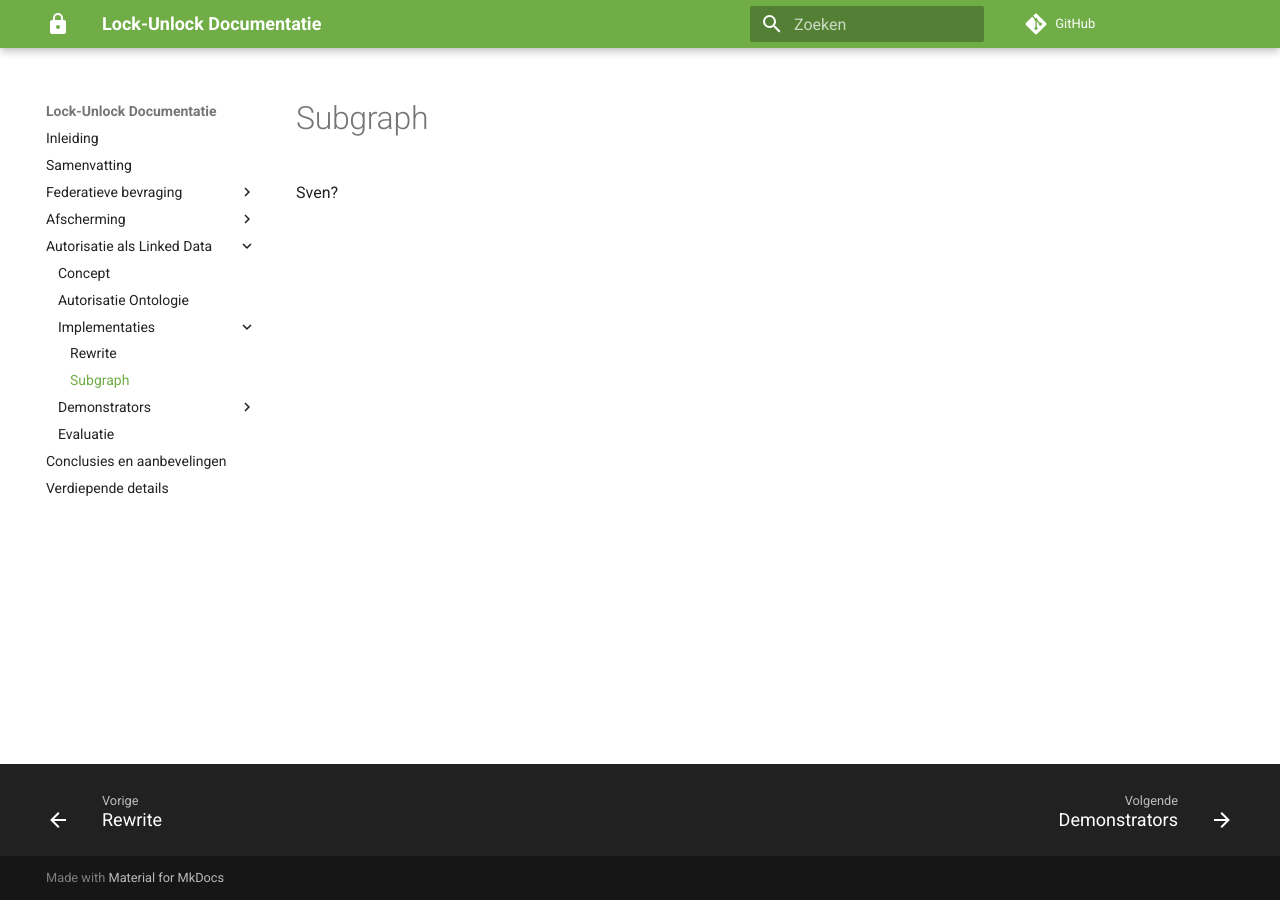
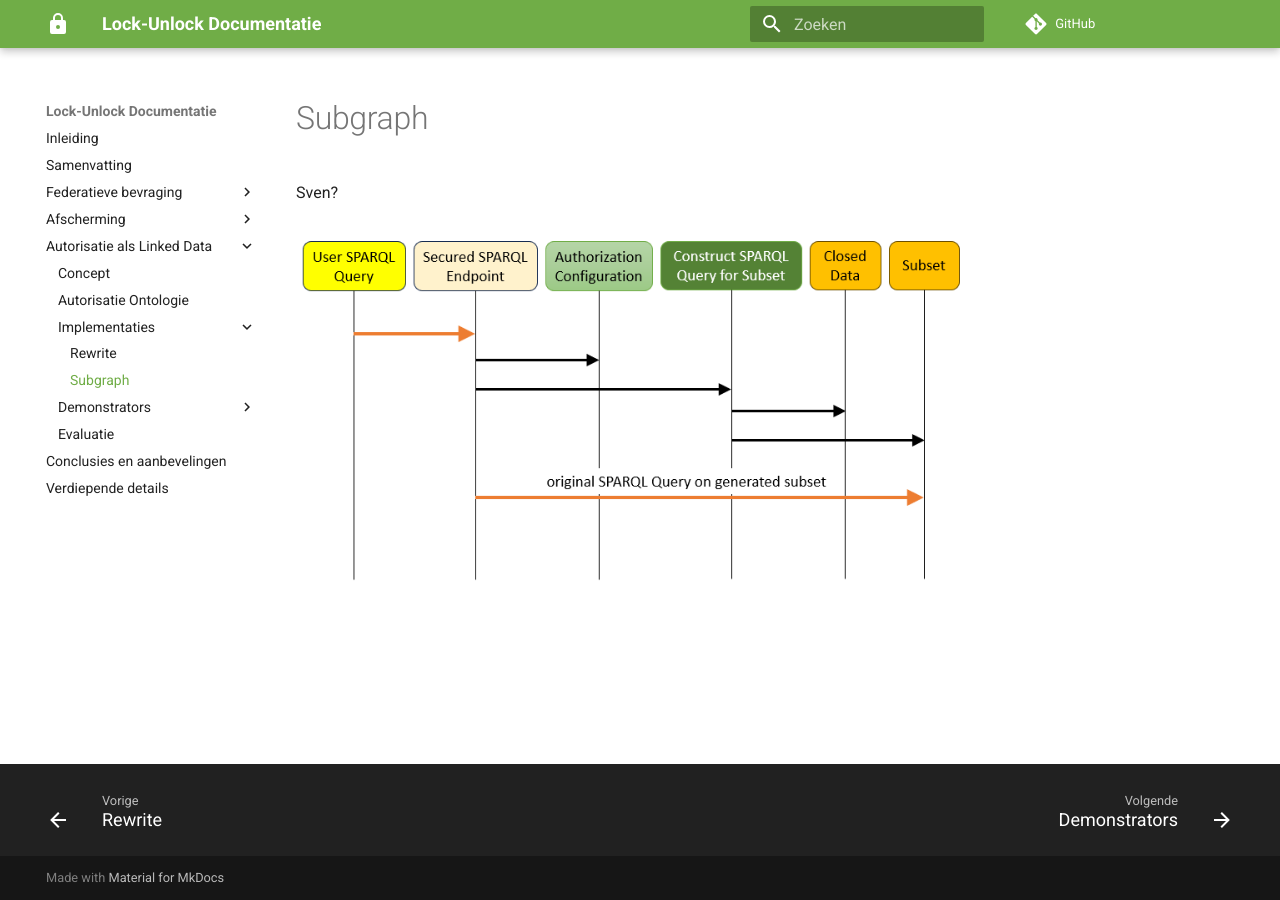
Before and after one commit to kadaster-labs/lock-unlock-docs, an MkDocs documentation site: the page built from docs/autorisatie-als-linkeddata/implementaties/subgraph.md, in a window 1280 px wide. Built offline with MkDocs 1.6.1 and Material for MkDocs 9.7.7, drawn with Linux system fonts in a browser that asks for light colours; comment, search, counter and statistics services are not loaded.

Commit message:
Plaatje Subgraph

```diff
--- a/docs/autorisatie-als-linkeddata/implementaties/subgraph.md
+++ b/docs/autorisatie-als-linkeddata/implementaties/subgraph.md
@@ -3,3 +3,5 @@ title: Subgraph
 ---
 
 Sven?
+
+![Subgraph](../images/Subgraph.png)
```
Also changed, not shown: docs/autorisatie-als-linkeddata/images/Subgraph.png (added).
